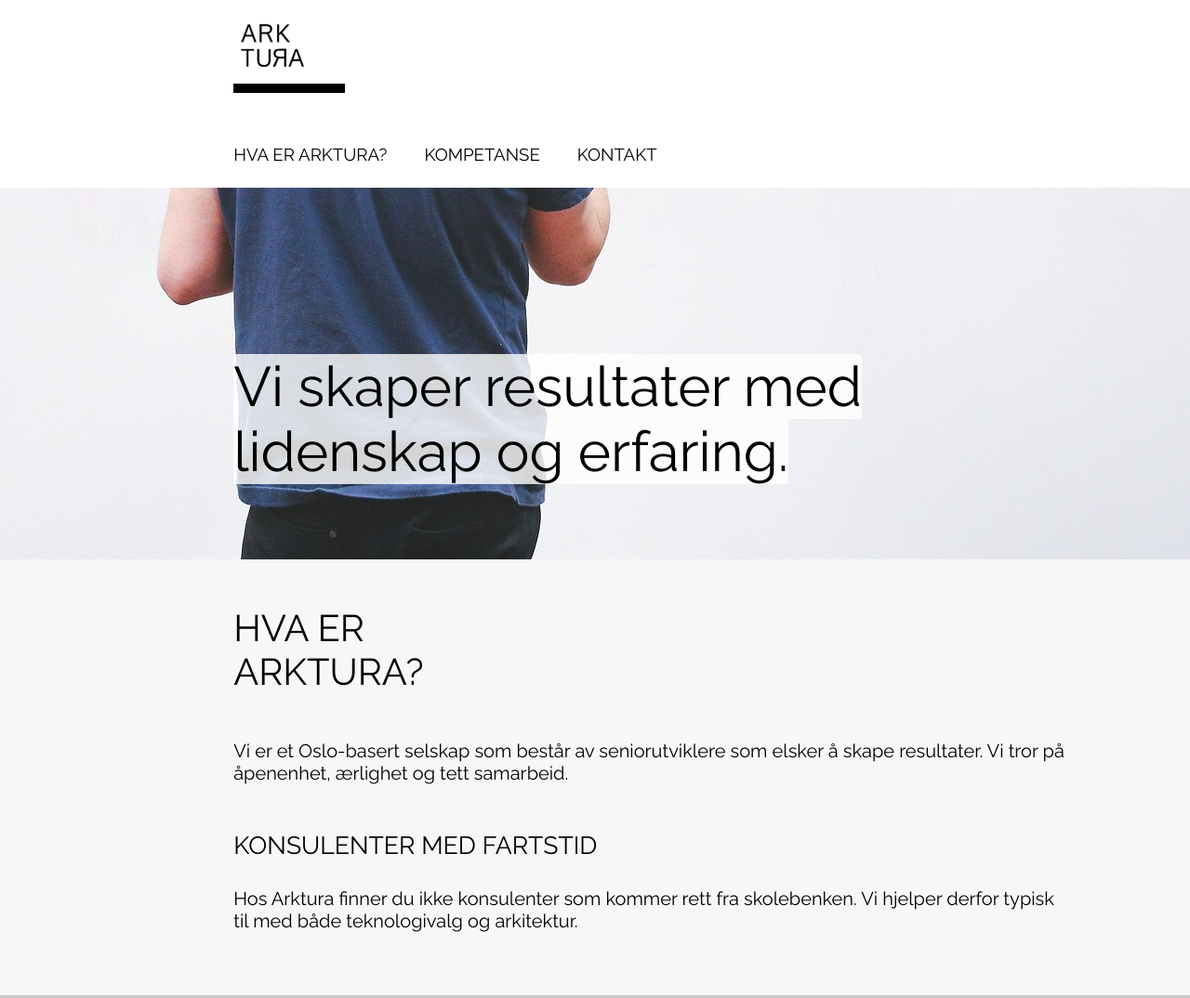
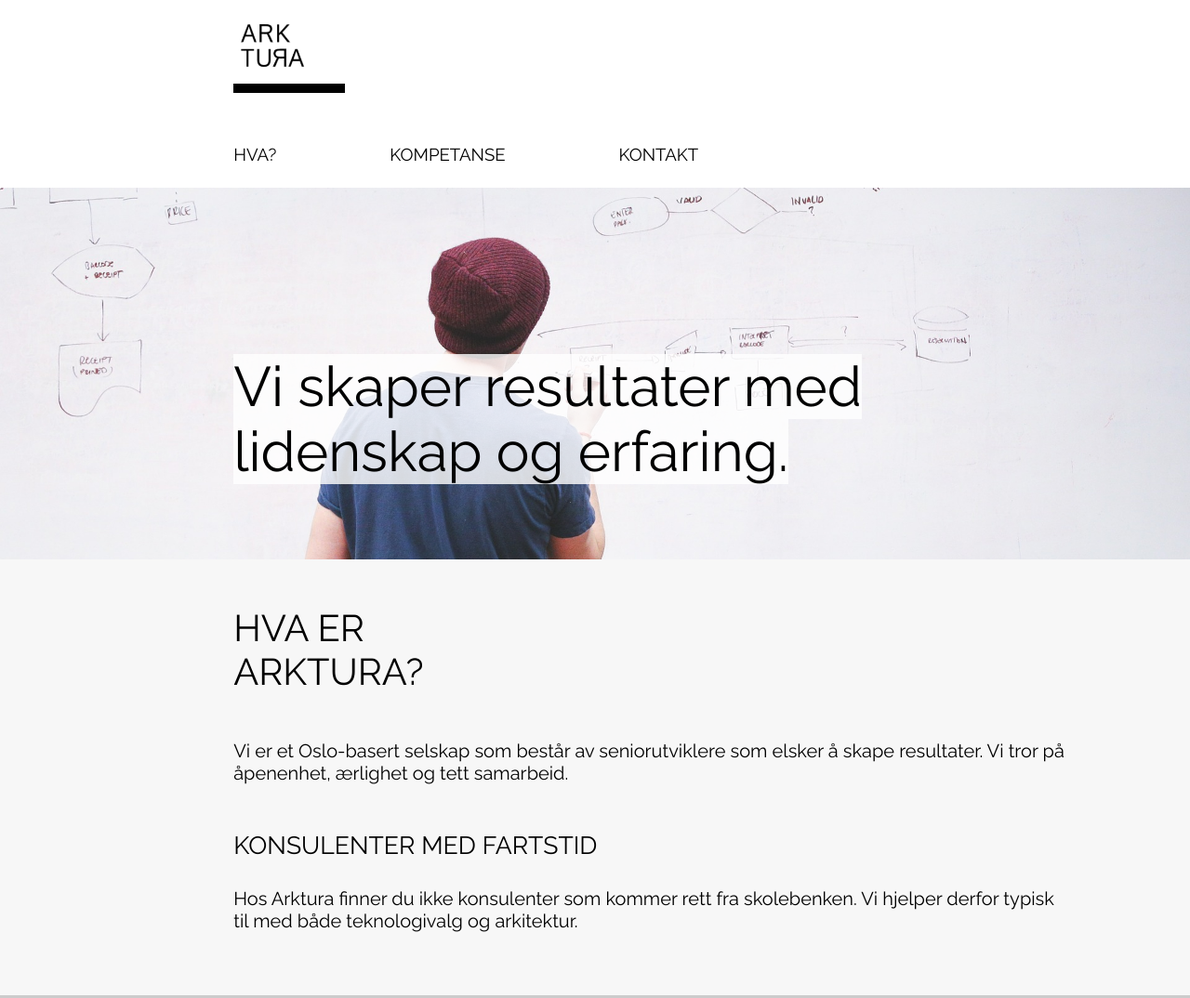
Before and after one commit to arktura/arktura.github.io, a plain HTML site: page _site/index.html in a window 1280 px wide. Shown: the top 1074 px of the page at 93% size. Drawn offline with Linux system fonts and the light colour scheme.

Commit message:
Fix for mobile

```diff
--- a/_sass/main.scss
+++ b/_sass/main.scss
@@ -49,10 +49,13 @@ body {
     font-size: 14pt;
     justify-content: space-between;
     display:inline-flex;
+    max-width: 500px;
+    width:100%;
+
 
     nav {
       display:flex;
-      margin:55px 40px 25px 0;
+      margin:55px 0px 25px 0;
       justify-content: center;
     }
   }
@@ -87,13 +90,15 @@ body {
 
 @media only screen and (min-width: 1024px) {
   .img-whiteboard {
-    background-position: bottom;
+    background-size: 100% auto;
+    background-position: left center;
     background-attachment: fixed;
   }
 }
 
 @media only screen and (max-width: 1024px) {
   .img-whiteboard {
+    background-size: auto auto;
     background-position: center;
   }
 }
@@ -102,7 +107,6 @@ body {
   color: #000;
   background-image: url('/assets/img/whiteboard.jpg');
   background-repeat: no-repeat;
-  background-size: auto auto;
 }
 
 .img-trees {
@@ -152,7 +156,6 @@ body {
 .about-section {
   width:100%;
   min-height:400px;
-  max-width:1500px;
   display:flex;
 
   h1 {
@@ -176,7 +179,6 @@ body {
 .header-section {
   width:100%;
   min-height:400px;
-  max-width:1500px;
   display:flex;
 
   h1 {
@@ -188,10 +190,17 @@ body {
 }
 
 @media only screen and (min-width: 1024px) {
-.col-1 {
-  width:30%;
-  max-width:200px;
-}}
+  .col-1 {
+    width:30%;
+    max-width:200px;
+  }
+
+  .col-2 {
+    width:70%;
+    padding:0 4%;
+    max-width:1000px;
+  }
+}
 
 @media only screen and (max-width: 1024px) {
   .col-1 {
@@ -200,14 +209,12 @@ body {
 
   .col-2 {
     width:100%;
+    padding:0 4%;
   }
 
 }
 
-.col-2 {
-  width:70%;
-  padding:0 4%;
-}
+
 
 .header-body {
   width:100%;
--- a/_site/index.html
+++ b/_site/index.html
@@ -7,6 +7,8 @@
     <link href="https://fonts.googleapis.com/css?family=Alata&display=swap" rel="stylesheet">
 
     <link rel="stylesheet" href="/assets/css/main.css" />
+    <meta name="viewport" content="width=device-width, initial-scale=1.0, maximum-scale=1.0, user-scalable=no" />
+
   </head>
   <body>
     <section class="top">
@@ -15,7 +17,7 @@
         <div class="col-2">
           <div class="logo"></div>
           <div class="navigation">
-              <nav><a href="#hva">HVA ER ARKTURA?</a></nav>
+              <nav><a href="#hva">HVA?</a></nav>
               <nav><a href="#kompetanse">KOMPETANSE</a></nav>
               <nav><a href="#kontakt">KONTAKT</a></nav>
           </div>
```
Also changed, not shown: _layouts/default.html (+3 -1 lines), _site/assets/css/main.css.
